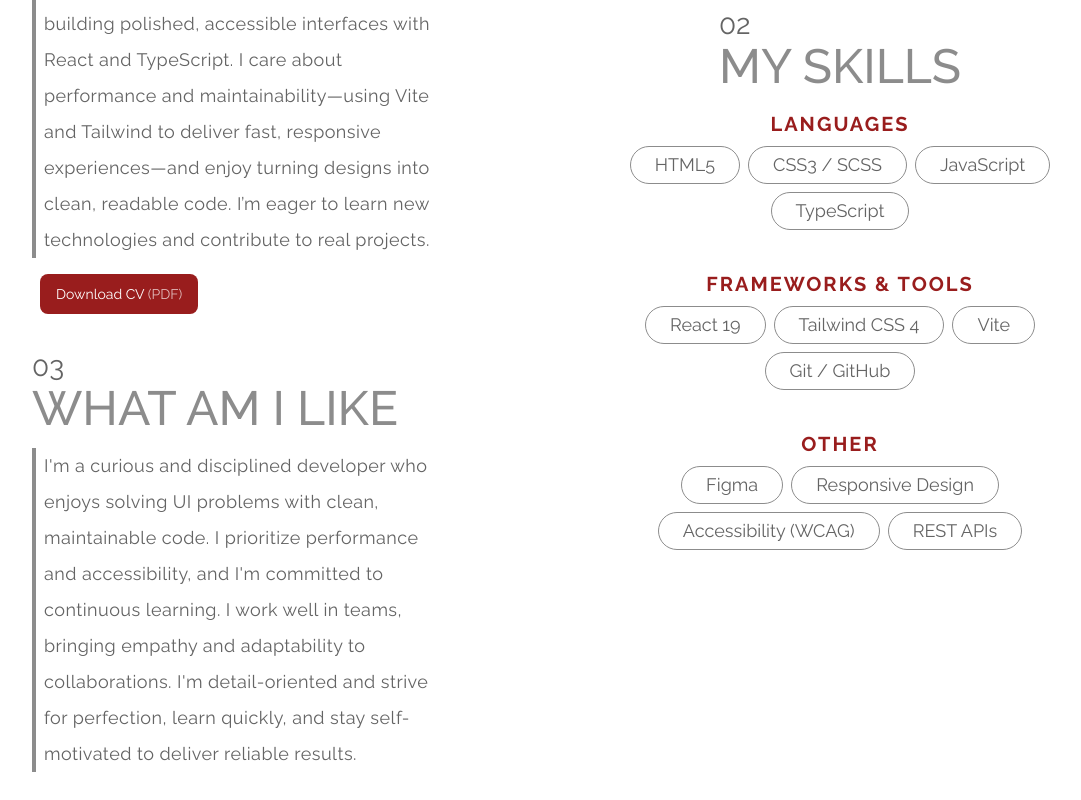
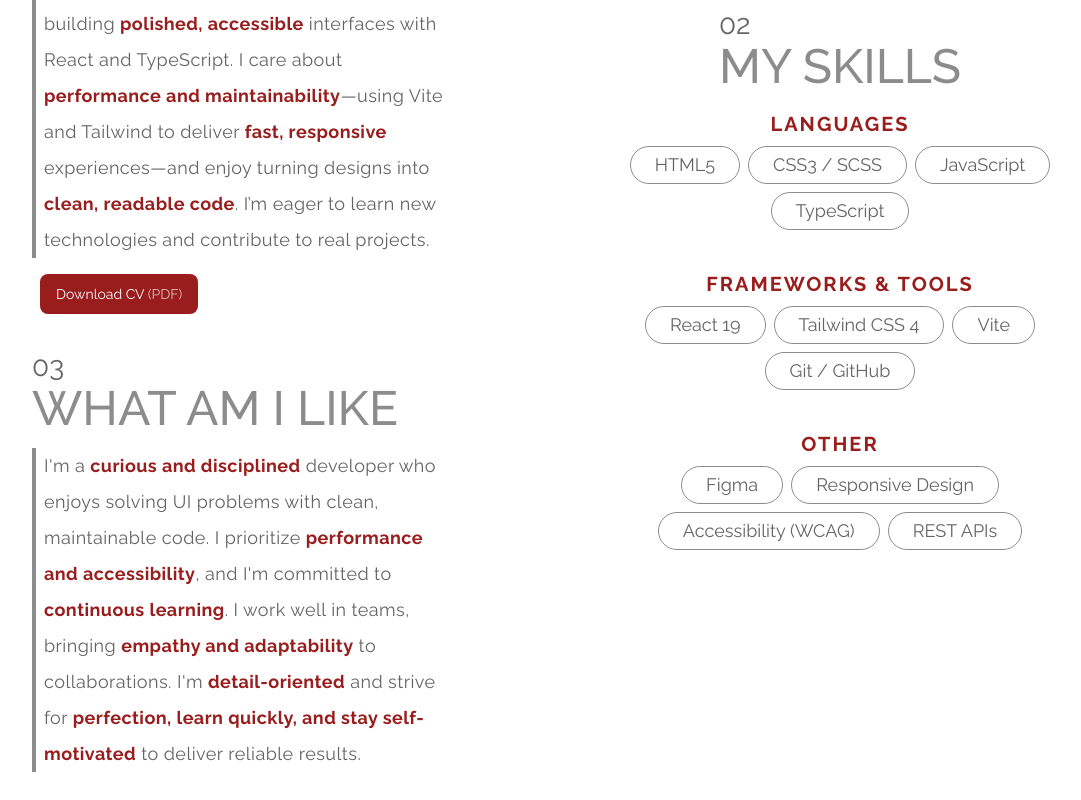
Before and after one commit to bavayra/Portfolio, a React (Vite) app: page / in a window 1280 px wide. Shown: the part 1440-2240 px from the top of the page, without its empty margins (20-1101 px from the left). Built offline with nearby package versions, Linux system fonts and the light colour scheme.

Commit message:
style(About, Description): enchanced chosen words with accent color

```diff
--- a/src/sections/About.tsx
+++ b/src/sections/About.tsx
@@ -24,9 +24,12 @@ const About = () => {
         className="mt-2 text-[length:var(--font-body-sm)] phone-lg:mt-4 text-text leading-loose tracking-wide w-full wrap-break-word whitespace-normal pl-2 max-w-[var(--max-w-text-sm)] tablet-lg:text-lg desktop-sm:max-w-[var(--max-w-text-lg)] desktop-2xl:text-2xl desktop-2xl:max-w-200 border-l-2 [@media(min-width:1920px)_and_(min-height:1440px)]:text-xl border-grey-2"
         style={{ borderLeftWidth: "var(--hero-div-w)" }}
       >
-        I’m a junior front‑end developer focused on building polished, accessible interfaces with React and TypeScript. I care about
-        performance and maintainability—using Vite and Tailwind to deliver fast, responsive experiences—and enjoy turning designs into
-        clean, readable code. I’m eager to learn new technologies and contribute to real projects.
+        I’m a junior front‑end developer focused on building <span className="text-accent-red font-bold">polished, accessible</span>{" "}
+        interfaces with React and TypeScript. I care about{" "}
+        <span className="text-accent-red font-bold">performance and maintainability</span>—using Vite and Tailwind to deliver{" "}
+        <span className="text-accent-red font-bold">fast, responsive</span> experiences—and enjoy turning designs into{" "}
+        <span className="text-accent-red font-bold">clean, readable code</span>. I’m eager to learn new technologies and contribute to real
+        projects.
       </p>
 
       <a
--- a/src/sections/Description.tsx
+++ b/src/sections/Description.tsx
@@ -25,9 +25,12 @@ const Description = () => {
             className="mt-2 text-[length:var(--font-body-sm)] text-text leading-loose tracking-wide ml-3 w-full wrap-break-word  phone-lg:mt-4 whitespace-normal max-w-[var(--max-w-text-sm)] desktop-sm:max-w-[var(--max-w-text-lg)] tablet-lg:text-lg  desktop-2xl:text-2xl desktop-2xl:max-w-200 border-l-2 [@media(min-width:1920px)_and_(min-height:1440px)]:text-xl pl-2 border-grey-2"
             style={{ borderLeftWidth: "var(--hero-div-w)" }}
           >
-            I'm a curious and disciplined developer who enjoys solving UI problems with clean, maintainable code. I prioritize performance
-            and accessibility, and I'm committed to continuous learning. I work well in teams, bringing empathy and adaptability to
-            collaborations. I'm detail-oriented and strive for perfection, learn quickly, and stay self-motivated to deliver reliable
+            I'm a <span className="text-accent-red font-bold">curious and disciplined</span> developer who enjoys solving UI problems with
+            clean, maintainable code. I prioritize <span className="text-accent-red font-bold">performance and accessibility</span>, and I'm
+            committed to <span className="text-accent-red font-bold">continuous learning</span>. I work well in teams, bringing{" "}
+            <span className="text-accent-red font-bold">empathy and adaptability</span> to collaborations. I'm{" "}
+            <span className="text-accent-red font-bold">detail-oriented</span> and strive for{" "}
+            <span className="text-accent-red font-bold">perfection, learn quickly, and stay self-motivated</span> to deliver reliable
             results.
           </p>
         </div>
```
